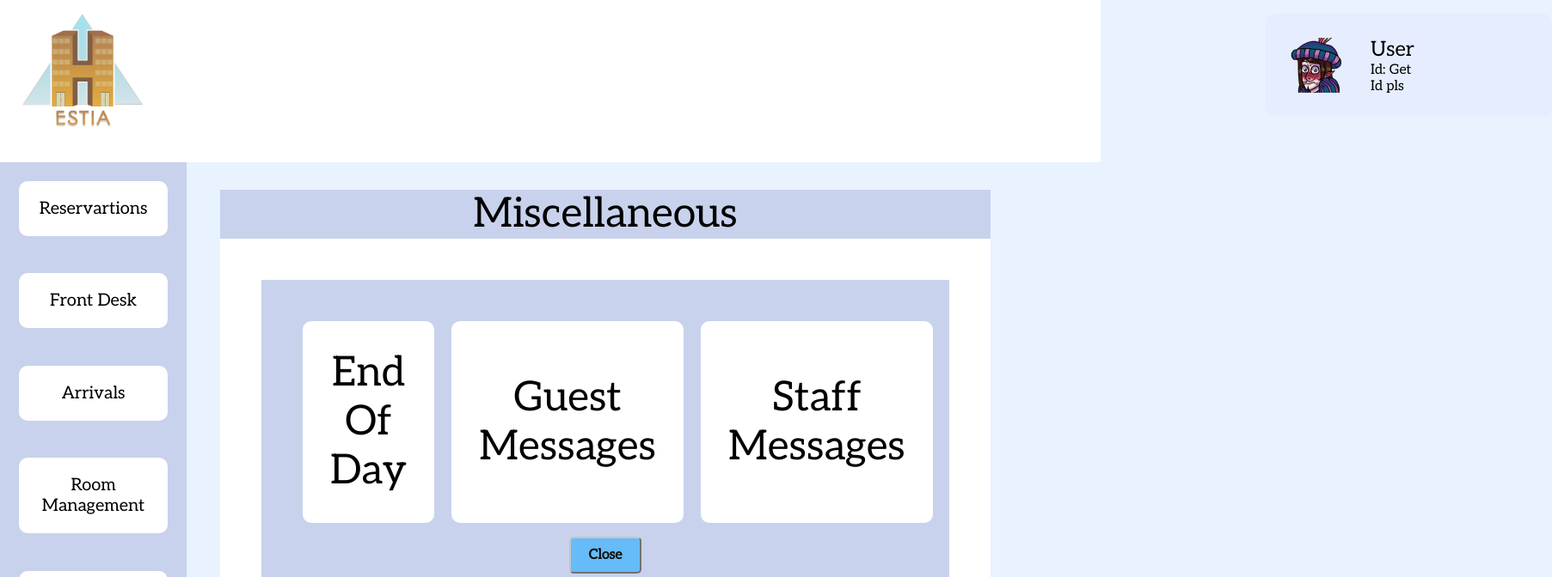
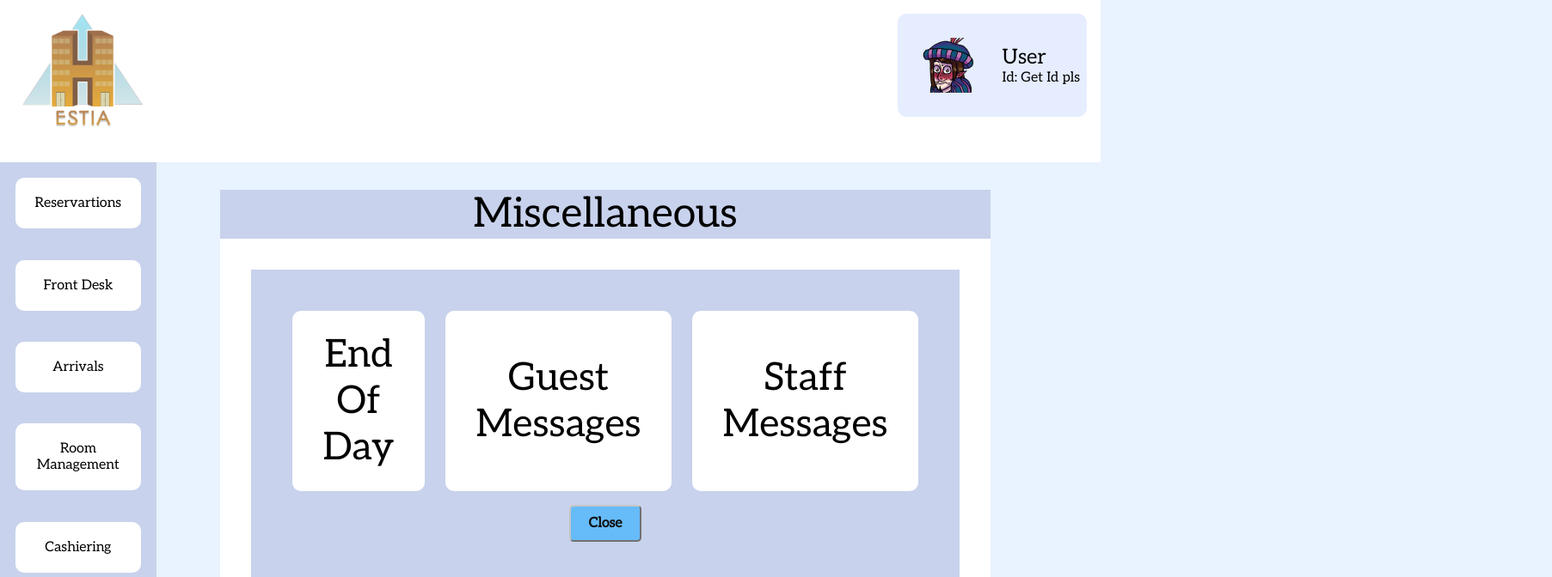
Before and after one commit to AAAlex-123/Hotel-Room-Management-System, a React (Create React App) app in the folder src/web/react-typescript-demo/: page /misc in a window 1280 px wide. Shown: the top 672 px of the page at 86% size, 1805 px wide, since content can reach past the window. Built offline with nearby package versions, Linux system fonts and the light colour scheme.

Commit message:
search/sidebar/details/arrivals

```diff
--- a/src/web/react-typescript-demo/src/Components/Component.css
+++ b/src/web/react-typescript-demo/src/Components/Component.css
@@ -17,8 +17,8 @@
     border-radius: 10px;
     padding: 0.5rem;
     margin: 1rem;
-    padding-right: 10rem;
-    margin-left: 80rem;
+    margin-left: auto;
+    margin-right: 1rem;
 
 
 }
@@ -26,8 +26,8 @@
 
 
 .userIcon {
-    padding: 1rem;
-    margin: 2rem;
+    padding: 0.5rem;
+    margin: 1rem;
     border-radius: 5px;
 
 
@@ -45,25 +45,27 @@
     text-align: left;
 }
 
+
+
+
 .nav-list {
     background-color: #C8D2EC;
     display: flex;
     position: absolute;
     flex-direction: column;
-    list-style: none;
     text-align: center;
-    /* margin-left: 10px;  */
-    flex-shrink: 1;
-    justify-content: flex-end;
+    min-height: 80vh;
+    justify-content: flex-start;
 
 }
 
 .nav-list > div {
     background-color: #FFFFFF;
     margin: 10%;
-    font-size: 1.25rem;
+    font-size: 1rem;
     border-radius: 10px;
     padding: 1.25rem;
+    flex: 0;
 
 
 }
@@ -72,15 +74,16 @@
 .grid-container{
     display: grid;
     grid-template-columns: auto auto auto;
-    grid-gap: 20px;
+    grid-gap: 1.5rem;
+
 
 }
 
 .grid-container > button {
     background-color: #FFFFFF;
     text-align: center;
-    padding: 2rem;
-    font-size: 3rem;
+    padding: 1.5rem;
+    font-size: 2.8rem;
     border-radius: 10px;
     border-style: hidden;
 
@@ -90,8 +93,7 @@
     background-color: #C8D2EC;
     padding: 3rem;
     position: relative;
-    margin-left: 10%;
-    border: 3rem solid #FFF;
+    border: 2.3rem solid #FFF;
     margin: 0 10% 0 20%;
 
 }
@@ -115,3 +117,70 @@
     size: 100px;
 
 }
+
+
+.det-button-container{
+
+    display: flex;
+    justify-content: center;
+    align-items: center;
+    flex-direction: column;
+    background-color: #E9F3FF;
+    padding: 1rem;
+    max-width: 60%;
+    margin: 8% auto auto 25%
+}
+
+
+.det-container{
+    display: grid;
+    grid-template-columns: 1fr 1fr;
+    grid-gap: 1rem;
+
+}
+
+
+.det-container span:first-child {
+    font-weight: bold;
+    text-align: right;
+}
+
+.det-container span:last-child {
+    text-align: left;
+
+}
+
+.det-container span {
+    margin: 0.6rem;
+    font-size: 1.3rem;
+    position: relative;
+    display: inline-block;
+    text-decoration: none;
+}
+
+.det-container span::before,
+.det-container span::after {
+    content: "";
+    position: absolute;
+    left: 0;
+    right: 0;
+    bottom: 0;
+    height: 2px;
+    background-color: #C8D2EC;
+}
+
+.det-container span::before {
+  top: 0;
+  transform: scaleX(1);
+  transform-origin: left center;
+
+}
+
+
+
+.det-container span::after {
+  bottom: 0;
+  transform: scaleX(1);
+  transform-origin: right center;
+
+}
--- /dev/null
+++ b/src/web/react-typescript-demo/src/Components/Details.tsx
@@ -0,0 +1,50 @@
+import './Component.css';
+import Button from "react-bootstrap/Button";
+import React, { useState} from 'react';
+
+interface DetElem {
+    titles: string[];
+    content: string[];
+    elem: number;
+    text: string;
+  }
+
+  const Details: React.FC<DetElem> = ({ titles, content, elem, text}) =>  {
+    const [showPopup, setShowPopup] = useState(false);
+    const closePopup = () => {
+      setShowPopup(false);
+    };
+    if (!showPopup) {
+      return null;
+    }
+    const renderGridItems = () => {
+        const items = [];
+        for (let i = 0; i < elem; i++) {
+          const title = titles[i] || '';
+          const con = content[i] || '';
+          items.push(
+          <div className="det-container">
+            <span key={i}> {title} </span>
+            <span> {con} </span>
+          </div>
+          );
+        }
+        return items;
+      };
+
+      return (
+      <div className="det-button-container">
+        {renderGridItems()}
+        <Button className="blueButton" type="submit" onClick={closePopup} >
+
+          {text}
+
+        </Button>
+
+
+      </div>
+      )
+}
+
+
+export default Details;
--- /dev/null
+++ b/src/web/react-typescript-demo/src/Components/Search.tsx
@@ -0,0 +1,40 @@
+import './Component.css';
+import React, { useState } from 'react';
+
+interface SearchProps {
+    onSearch: (searchText: string) => void;
+    label: string;
+  }
+
+  const Search: React.FC<SearchProps> = ({ onSearch, label }) => {
+    const [searchText, setSearchText] = useState('');
+
+
+    const handleSearch = () => {
+     //how to fetch shit idk...
+      onSearch(searchText);
+
+    };
+
+    const handleKeyDown = (event: React.KeyboardEvent<HTMLInputElement>) => {
+      if (event.key === 'Enter') {
+        handleSearch();
+      }
+    };
+
+
+
+    return (
+      <div>
+        <label>{label}</label>
+        <input
+          type="text"
+          value={searchText}
+          onChange={(e) => setSearchText(e.target.value)}
+          onKeyDown={handleKeyDown}
+        />
+      </div>
+    );
+  };
+
+  export default Search;
--- a/src/web/react-typescript-demo/src/Components/SideBar.tsx
+++ b/src/web/react-typescript-demo/src/Components/SideBar.tsx
@@ -20,7 +20,7 @@
         <div onClick={() => changePage('/misc', navigate)}>Miscellaneous</div>
 
       <Link to='/'>
-        <Button className="blueButton" type="submit"  >
+        <Button className="blueButton" type="submit">
 
           Exit
 
--- a/src/web/react-typescript-demo/src/Pages/Arrivals.tsx
+++ b/src/web/react-typescript-demo/src/Pages/Arrivals.tsx
@@ -1,9 +1,57 @@
-import React, { Component } from 'react'
 import Layout from '../Components/Layout'
+import Details from '../Components/Details';
+import SmallScreen from '../Components/SmallScreen'
+import Search from '../Components/Search';
+import React, { useState, Component } from 'react';
+import Button from "react-bootstrap/Button";
 
-export default function Arrivals () {
+
+const Arrivals: React.FC = () => {
+  const titles = ['Name', 'Room Number', 'Arrival Time', 'Visitors', 'Departure', 'Reservation Status', 'E-mail', 'Bill'];
+  const content = ['Minako Arisato', 'O63,064', '12:00', '4', '31/05/2023', 'Confirmed', 'minakoaris@gmail.com', '450.30$'];
+  const elem = 8;
+  const text= "Close";
+  const link= '/arrivals'
+  const label= 'Arrivals';
+
+
+  const [showDetails, setShowDetails] = useState(false);
+
+  const handleShowDetails = () => {
+    setShowDetails(true);
+  };
+
+  const handleCloseDetails = () => {
+    setShowDetails(false);
+  };
+
+  const handleSearch = (searchQuery: string) => {
+    console.log('Search query received:', searchQuery);
+    // Perform any desired actions with the search query
+  };
+
+
+
     return (
-      <div><Layout/></div>
+      <>
+      <div><Layout/> </div>
+      <div> <SmallScreen label={label}/>
+      <Search onSearch={handleSearch} label="Arrival ID"/>
+
+       </div>
+       {showDetails && (
+        <Details
+          titles={titles}
+          content={content}
+          elem={elem}
+          text={text}
+
+        />
+
+      )}
+    </>
 
     )
-  }
+
+    }
+export default Arrivals;
```
